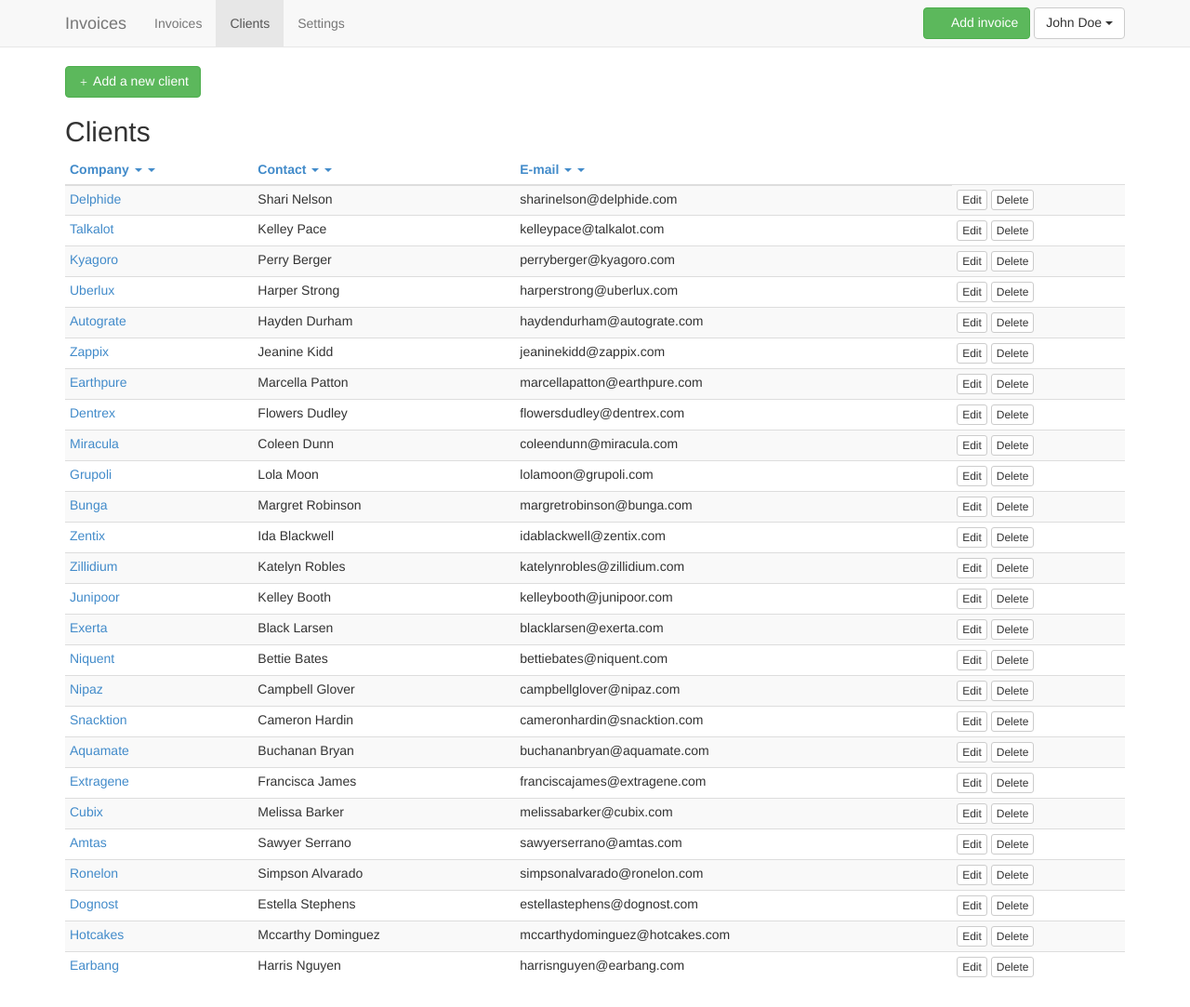
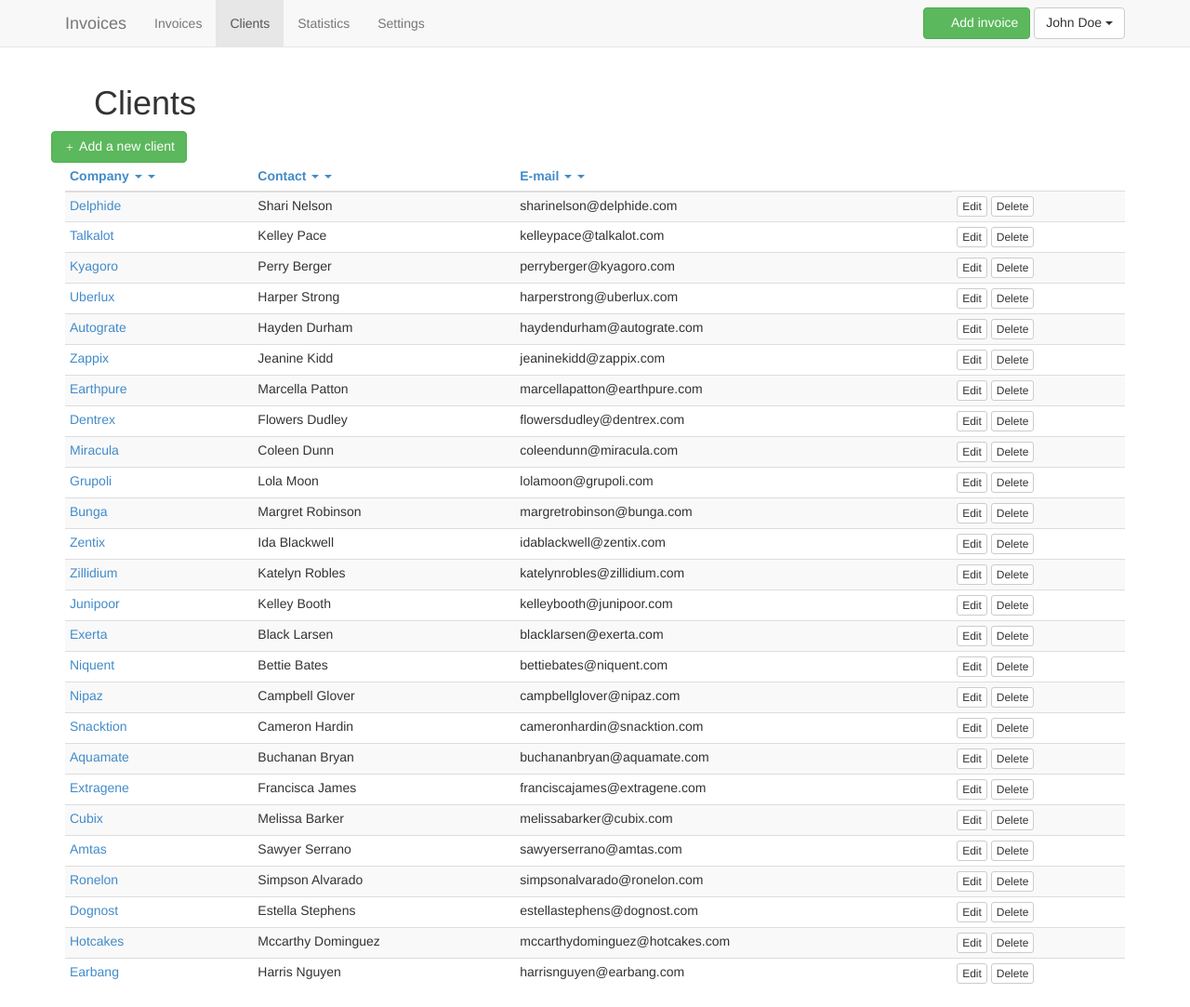
Before and after one commit to cybord/invoicing-html-prototype, a Jekyll site: the page built from clients.html, in a window 1280 px wide. Shown: the whole page at 93% size. Built offline with Jekyll 4.4.1, drawn with Linux system fonts in a browser that asks for light colours; nearby versions of some CDN libraries; library files that are not in the unit come from our copies; Markdown is read by kramdown in place of the engine named in the settings; comment, search, counter and statistics services are not loaded.

Commit message:
add basic stats placeholder

```diff
--- a/_includes/header.html
+++ b/_includes/header.html
@@ -14,6 +14,7 @@
       <ul class="nav navbar-nav">
         <li {% if page.url contains 'invoices.html'  %}class="active"{% endif %}><a href="/invoices.html">Invoices</a></li>
         <li {% if page.url contains 'clients.html'  %}class="active"{% endif %}><a href="/clients.html">Clients</a></li>
+        <li {% if page.url contains 'stats.html'  %}class="active"{% endif %}><a href="/stats.html">Statistics</a></li>
         <li {% if page.url contains 'settings.html'  %}class="active"{% endif %}><a href="/settings.html">Settings</a></li>
       </ul>
 
--- a/clients.html
+++ b/clients.html
@@ -2,14 +2,15 @@
 layout: app
 title: Clients
 ---
+<div class="row">
+  <h1><span class="glyphicon glyphicon-user"></span> Clients</h1>
 
-<a class="btn btn-success" data-toggle="modal" data-target="#add-client">
-  <span class="glyphicon glyphicon-plus"></span>
-  Add a new client
-</a>
+  <a class="btn btn-success" data-toggle="modal" data-target="#add-client">
+   <span class="glyphicon glyphicon-plus"></span>
+   Add a new client
+  </a>
+</div>
 
-
-<h2>Clients</h2>
 <div class="table-responsive">
   <table class="table table-striped table-condensed table-responsive">
     <thead>
--- /dev/null
+++ b/stats.html
@@ -0,0 +1,6 @@
+---
+layout: app
+title: Statistics
+---
+
+<h1><span class="glyphicon glyphicon-stats"></span> Statistics</h1>
```
